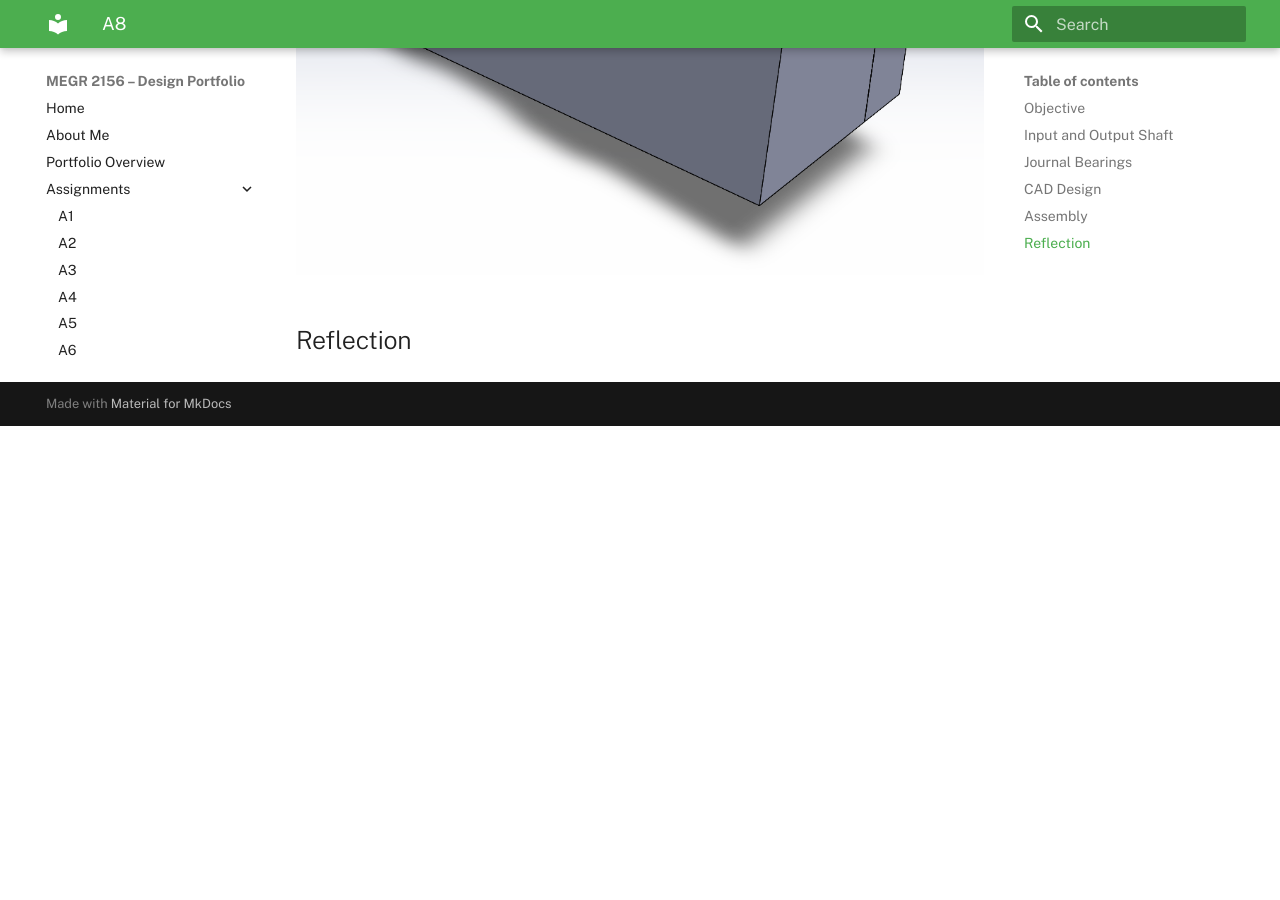
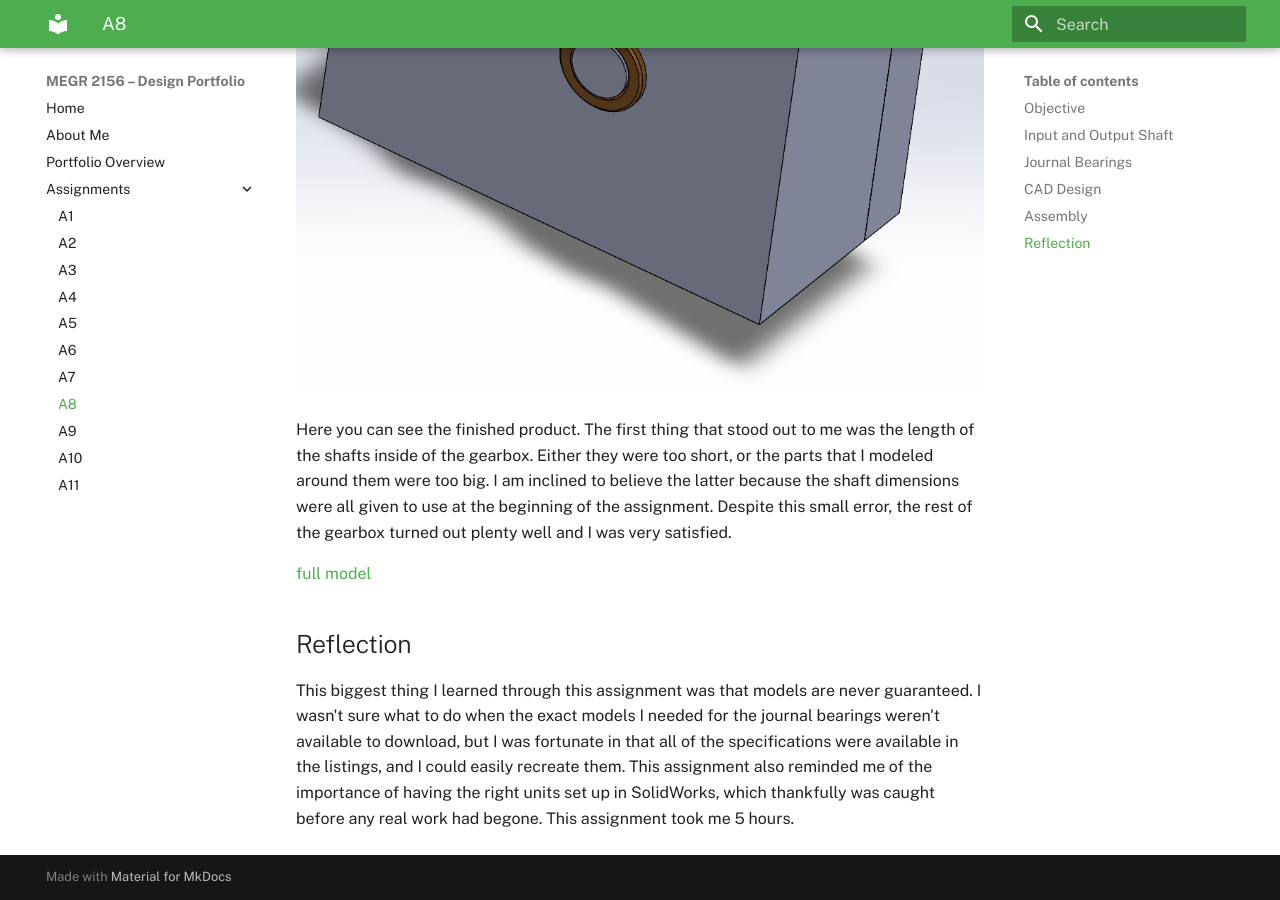
Before and after one commit to Jmswanchara/megr2156-portfolio, an MkDocs documentation site: the page built from docs/assignments/A08/index.md, in a window 1280 px wide and 900 px high, scrolled down 8510 px. Built offline with MkDocs 1.6.1 and Material for MkDocs 9.7.7, drawn with Linux system fonts in a browser that asks for light colours; before the commit the page ends 8936 px from its top, so only the background shows below that; some of the changed text lies outside the part shown.

Commit message:
Enhance assembly and reflection sections in index.md
Added detailed assembly notes and reflections on the gearbox project, including insights on dimensions and modeling challenges.

```diff
--- a/docs/assignments/A08/index.md
+++ b/docs/assignments/A08/index.md
@@ -46,6 +46,14 @@ The final pieces I needed to prepare for the assembly were the gearbox and the l
 
 ![Inside Shell](inside_shell_A8.png)
 
+With the final parts modeled, I began to assemble them.  All of the parts that were mated were done so with a coincident, and this allowed the gears to fit together nicely.  I was initially worried the dimensions were gonna be off, but my references and equations pulled through.  This image shows the inside of the gearbox just before I assembled the lid onto it.
+
 ![Finished Gearbox](finished_gearbox_A8.png)
 
+Here you can see the finished product.  The first thing that stood out to me was the length of the shafts inside of the gearbox.  Either they were too short, or the parts that I modeled around them were too big.  I am inclined to believe the latter because the shaft dimensions were all given to use at the beginning of the assignment.  Despite this small error, the rest of the gearbox turned out plenty well and I was very satisfied.
+
+[full model](full_assembly_A8.SLDASM)
+
 ## Reflection
+
+This biggest thing I learned through this assignment was that models are never guaranteed.  I wasn't sure what to do when the exact models I needed for the journal bearings weren't available to download, but I was fortunate in that all of the specifications were available in the listings, and I could easily recreate them.  This assignment also reminded me of the importance of having the right units set up in SolidWorks, which thankfully was caught before any real work had begone.  This assignment took me 5 hours.
```
